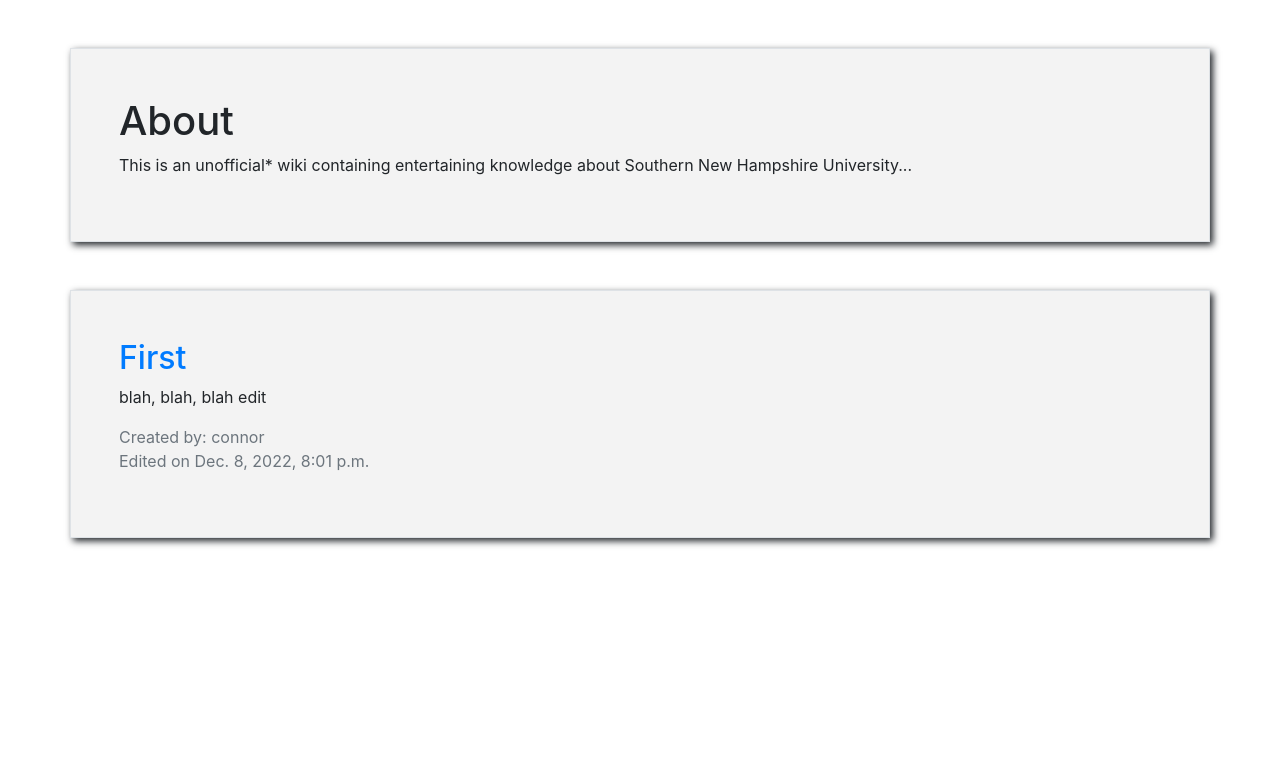
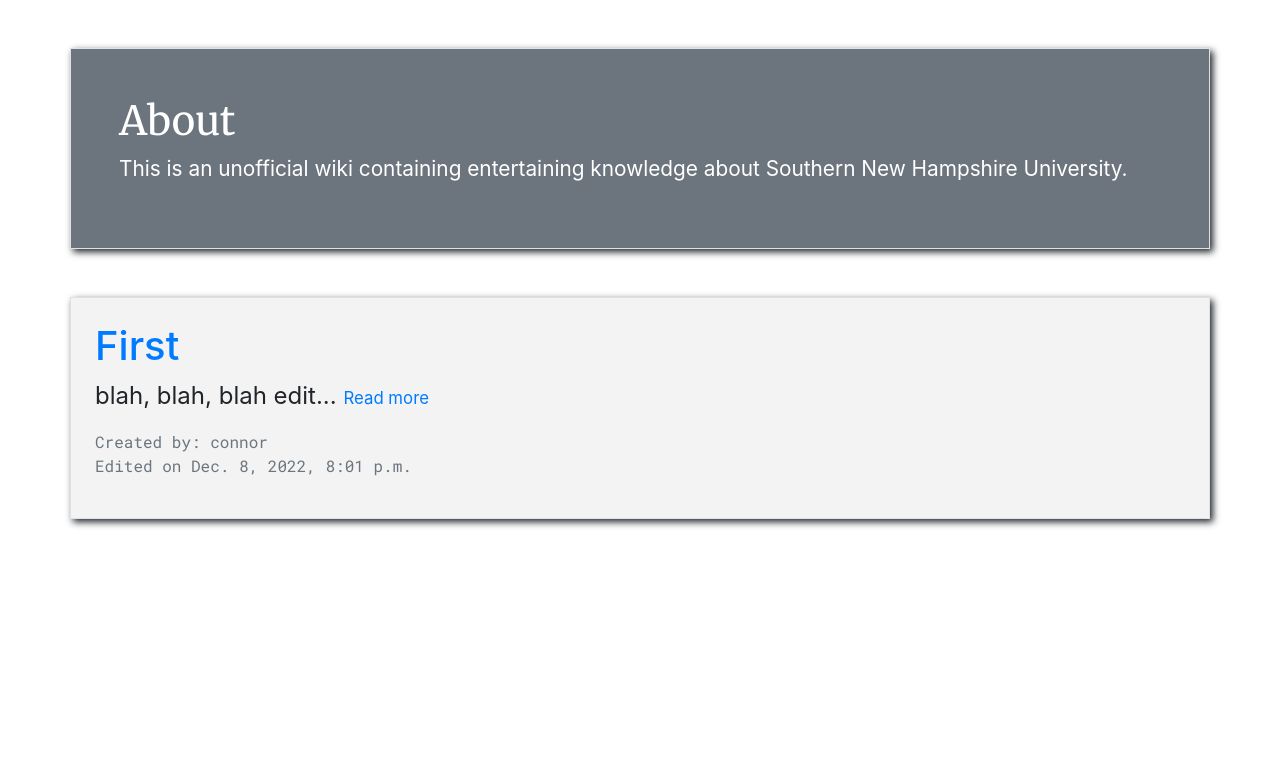
Before and after one commit to SNHU-CETA-CIT-CS/final-project-teamone, a Django app: page / in a window 1280 px wide. Shown: the part 90-868 px from the top of the page. Run offline with Django 4.2, Linux system fonts and the light colour scheme; data comes from the database, SQL or seed files in the repository.

Commit message:
Style minor appearance adjustments
add Roboto Monospace link to snhupediabase and change look of snhupediahomepage

```diff
--- a/blog/templates/snhupediahomepage.html
+++ b/blog/templates/snhupediahomepage.html
@@ -8,18 +8,18 @@
 {% block content %}
 
 <!-- intro and about section -->
-    <div class="snhupedia-box-shadow snhupedia-box-color container border p-5 my-5">
-      <h1>About</h1>
-      <p>This is an unofficial* wiki containing entertaining knowledge about Southern New Hampshire University...</p>
+    <div class="snhupedia-box-shadow bg-secondary container border p-5 my-5">
+      <h1 class="text-white" style="font-family: 'Merriweather'">About</h1>
+      <p class="text-white" style="font-size:130%">This is an unofficial wiki containing entertaining knowledge about Southern New Hampshire University.</p>
     </div>
 
 <!-- wiki entries preview -->
 
     {% for post in post_list %}
-    <div class="snhupedia-box-shadow snhupedia-box-color container border p-5 my-5">
-        <h2><a href="{% url 'post_detail' post.pk %}">{{ post.title }}</a></h2>
-        <p>{{ post.body }}</p>
-        <p class="text-secondary">Created by: {{ post.author }}<br>Edited on {{ post.modified }}</p>
+    <div class="snhupedia-box-shadow snhupedia-box-color container border p-4 my-4">
+        <h2 style="font-size:250%"><a href="{% url 'post_detail' post.pk %}">{{ post.title }}</a></h2>
+        <p style="font-size:150%">{{ post.body|slice:":50" }}... <a href="{% url 'post_detail' post.pk %}" style="font-size: 70%">Read more</a></p>
+        <p class="text-secondary" style="font-family: 'Roboto Mono'; font-size: 100%">Created by: {{ post.author }}<br>Edited on {{ post.modified }}</p>
     </div>
     {% endfor %}
 
--- a/templates/snhupediabase.html
+++ b/templates/snhupediabase.html
@@ -9,7 +9,10 @@
 
         <!-- from Google APIs used for title font -->
         <link rel="preconnect" href="https://fonts.googleapis.com"><link rel="preconnect" href="https://fonts.gstatic.com" crossorigin>
+        <!-- Merriweather -->
         <link href="https://fonts.googleapis.com/css2?family=Merriweather&display=swap" rel="stylesheet">
+        <!-- Roboto Monospace -->
+        <link href="https://fonts.googleapis.com/css2?family=Roboto+Mono&display=swap" rel="stylesheet">
 
         <!-- personal stylesheet for minor tweaks -->
         <link rel="stylesheet" href="/static/css/snhupediaTheme.css">
```
